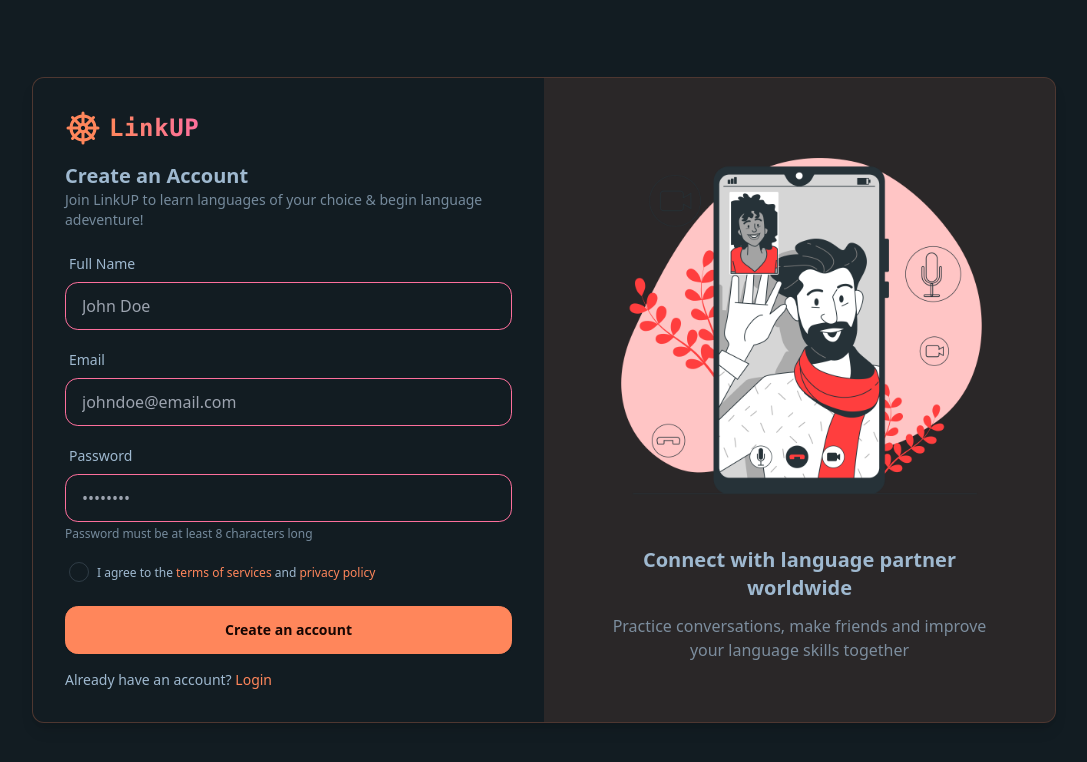
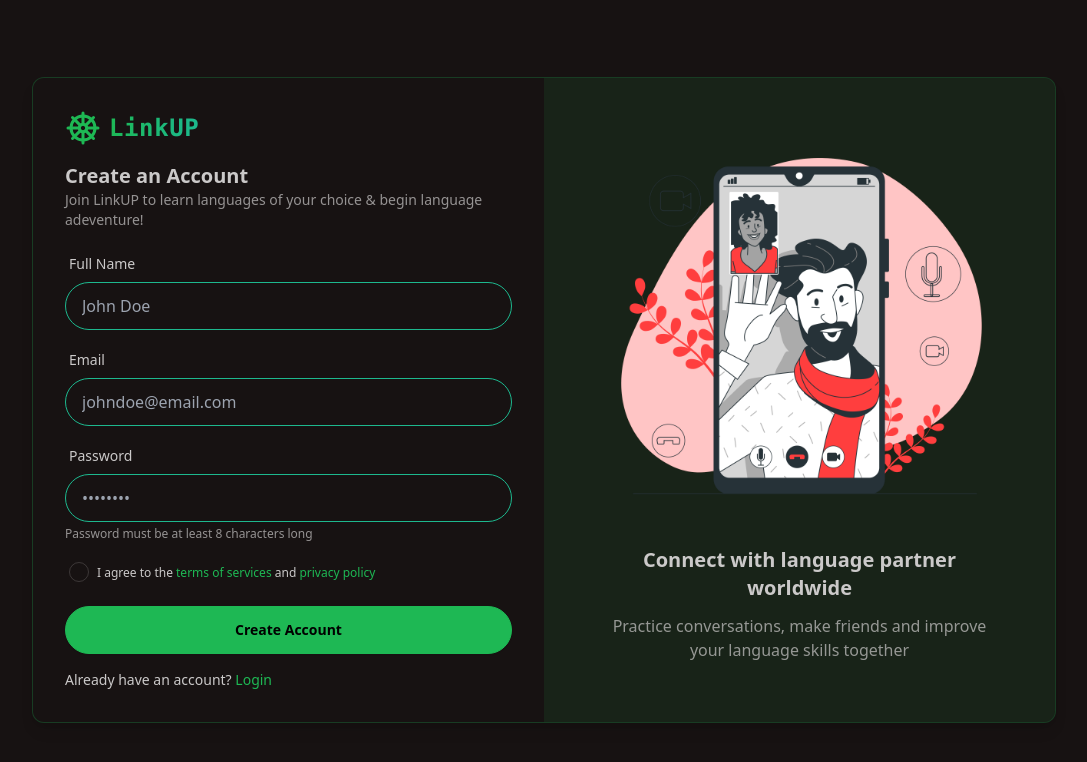
Before and after one commit to apil-adhikari/realtime-chat-application, a React (Vite) app in the folder frontend/: page /signup in a window 1280 px wide. Shown: the top 762 px of the page, without its empty margins (96-1183 px from the left). Built offline with nearby package versions, Linux system fonts and the light colour scheme; no server answers.

Commit message:
Optimized the code by moving the mutateFn value to seprate api.js file, handled error message display section and set loading states

```diff
--- /dev/null
+++ b/frontend/src/lib/api.js
@@ -0,0 +1,6 @@
+import { axiosInstance } from "./axios";
+
+export const signup = async (signupData) => {
+    const response = await axiosInstance.post("/auth/signup", signupData);
+    return response.data;
+  }
--- a/frontend/src/pages/SignupPage.jsx
+++ b/frontend/src/pages/SignupPage.jsx
@@ -2,7 +2,7 @@ import React, { useState } from "react";
 import { ShipWheelIcon } from "lucide-react";
 import { Link } from "react-router";
 import { useMutation, useQueryClient } from "@tanstack/react-query";
-import { axiosInstance } from "../lib/axios";
+import { signup } from "../lib/api";
 
 const SignupPage = () => {
   const [signupData, setSignupData] = useState({
@@ -14,11 +14,12 @@ const SignupPage = () => {
   const queryClient = useQueryClient();
 
   // REACT QUERY
-  const { mutate, isPending, error } = useMutation({
-    mutationFn: async () => {
-      const response = await axiosInstance.post("/auth/signup", signupData);
-      return response.data;
-    },
+  const {
+    mutate: signupMutation,
+    isPending,
+    error,
+  } = useMutation({
+    mutationFn: signup,
 
     // IF SUCCESS, refetch the authenticated user
     onSuccess: () => queryClient.invalidateQueries({ queryKey: ["authUser"] }),
@@ -27,7 +28,7 @@ const SignupPage = () => {
   // Handler function
   const handleSignup = (e) => {
     e.preventDefault();
-    mutate();
+    signupMutation(signupData);
   };
 
   /**
@@ -43,7 +44,7 @@ const SignupPage = () => {
     // OUTER CONTAINER DIV
     <div
       className="h-screen flex items-center justify-center p-4 sm:p-6 md:p-8"
-      data-theme="sunset"
+      data-theme="forest"
     >
       {/* INNER CONTAINER DIV */}
       <div className="border border-primary/25 flex flex-col lg:flex-row w-full max-w-5xl mx-auto bg-base-100 rounded-xl shadow-lg overflow-hidden">
@@ -56,6 +57,15 @@ const SignupPage = () => {
               LinkUP
             </span>
           </div>
+
+          {/* ERROR MESSAGE */}
+          {error && (
+            <div className="alert alert-error mb-4">
+              <span>{error.response.data.message}</span>
+            </div>
+          )}
+
+          {error && console.log(error.response)}
 
           <div className="w-full">
             <form onSubmit={handleSignup}>
@@ -150,7 +160,14 @@ const SignupPage = () => {
                 </div>
 
                 <button className="btn btn-primary w-full" type="submit">
-                  {isPending ? "Signing up..." : "Create an account"}
+                  {isPending ? (
+                    <>
+                      <span className="loading loading-spinner loading-xs"></span>
+                      Creating an account...
+                    </>
+                  ) : (
+                    "Create Account"
+                  )}{" "}
                 </button>
 
                 <div className="">
```
